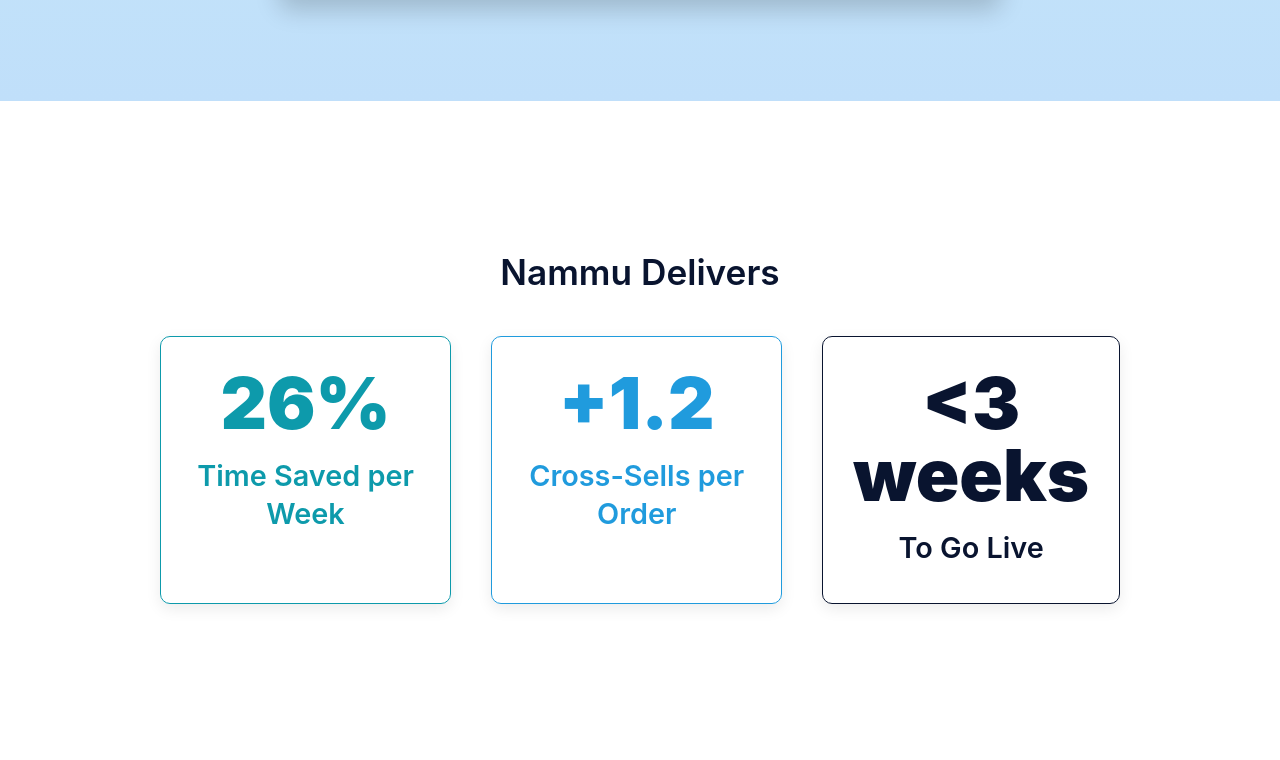
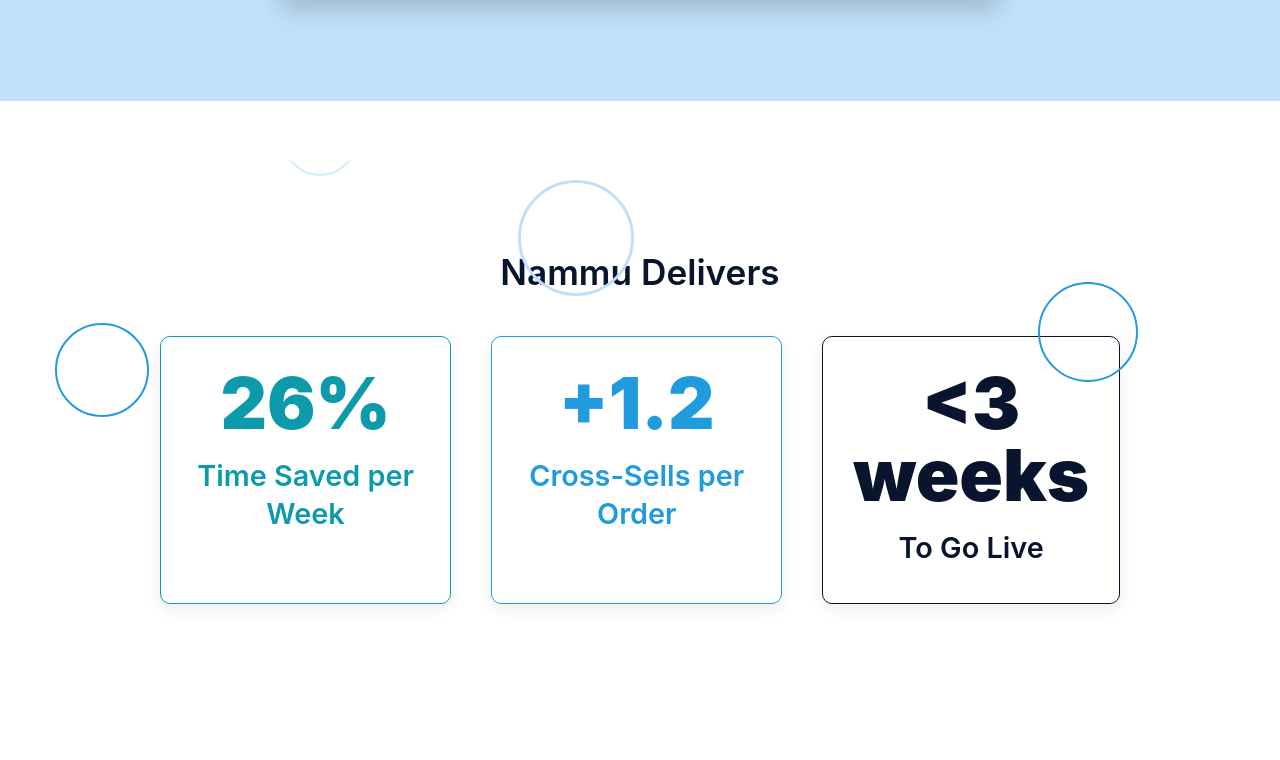
Before and after one commit to nammu-inc/website-frontend, a React (Create React App) app: page / in a window 1280 px wide. Shown: the part 888-1648 px from the top of the page. Built offline with nearby package versions, Linux system fonts and the light colour scheme.

Commit message:
feat: bubbles finally working

```diff
--- a/src/App.js
+++ b/src/App.js
@@ -8,6 +8,7 @@
 import DemoRequestModal from "./components/DemoRequestModal";
 import Header from "./components/Header";
 import HowNammuWorksSection from "./components/HowNammuWorksSection";
+import BubbleBackground from "./components/BubbleBackground";
 
 const App = () => {
   const [isDemoOpen, setIsDemoOpen] = React.useState(false);
@@ -20,11 +21,14 @@
       <Analytics />
       <Header onRequestDemo={openDemo} />
       <HeroSection onRequestDemo={openDemo} />
-      <ImpactSection />
-      <HowNammuWorksSection />
-      <WhyNammuSection />
-      <TestimonialSection />
-      <Footer onRequestDemo={openDemo} />
+      <div style={{ position: "relative", zIndex: 1 }}>
+        <BubbleBackground />
+        <ImpactSection />
+        <HowNammuWorksSection />
+        <WhyNammuSection />
+        <TestimonialSection />
+        <Footer onRequestDemo={openDemo} />
+      </div>
       <DemoRequestModal isOpen={isDemoOpen} onClose={closeDemo} />
     </div>
   );
--- a/src/components/BubbleBackground.js
+++ b/src/components/BubbleBackground.js
@@ -1,9 +1,13 @@
-import React from "react";
+import React, { useEffect, useRef, useState } from "react";
 import { sharedStyles } from "../styles";
 
 const BubbleBackground = () => {
-  // 16 fixed bubble locations manually specified
-  const bubbles = [
+  const containerRef = useRef(null);
+  const [containerHeight, setContainerHeight] = useState(0);
+  const [bubbles, setBubbles] = useState([]);
+
+  // 16 fixed bubble configurations
+  const bubbleConfigs = [
     { id: 0, x: 8, y: 15, radius: 45, strokeColor: sharedStyles.colors.primary.medium, strokeWidth: 2.5 },
     { id: 1, x: 25, y: 8, radius: 35, strokeColor: sharedStyles.colors.secondary.light, strokeWidth: 2 },
     { id: 2, x: 45, y: 12, radius: 55, strokeColor: sharedStyles.colors.primary.light, strokeWidth: 3 },
@@ -22,13 +26,82 @@
     { id: 15, x: 5, y: 95, radius: 33, strokeColor: sharedStyles.colors.secondary.medium, strokeWidth: 2.5 },
   ];
 
+  // Pixels per second for bubble movement
+  const PIXELS_PER_SECOND = 50;
+
+  // Measure container height
+  useEffect(() => {
+    const updateHeight = () => {
+      if (containerRef.current) {
+        setContainerHeight(containerRef.current.offsetHeight);
+      }
+    };
+
+    updateHeight();
+    window.addEventListener('resize', updateHeight);
+    return () => window.removeEventListener('resize', updateHeight);
+  }, []);
+
+  // Initialize bubbles with their starting positions
+  useEffect(() => {
+    if (containerHeight > 0) {
+      setBubbles(bubbleConfigs.map(config => ({
+        ...config,
+        currentY: (config.y / 100) * containerHeight,
+        isFirstCycle: true,
+      })));
+    }
+  }, [containerHeight]);
+
+  // Animate bubbles
+  useEffect(() => {
+    if (bubbles.length === 0 || containerHeight === 0) return;
+
+    const animate = () => {
+      const now = performance.now();
+
+      setBubbles(prevBubbles => prevBubbles.map(bubble => {
+        if (!bubble.lastUpdate) {
+          return { ...bubble, lastUpdate: now };
+        }
+
+        const deltaTime = (now - bubble.lastUpdate) / 1000; // Convert to seconds
+        const speedVariation = 0.8 + (bubble.id % 5) * 0.1;
+        const speed = PIXELS_PER_SECOND * speedVariation;
+        const movement = speed * deltaTime;
+
+        let newY = bubble.currentY - movement;
+        let isFirstCycle = bubble.isFirstCycle;
+
+        // Check if bubble has cleared the top
+        if (newY < -bubble.radius * 2) {
+          // Reset to bottom
+          newY = containerHeight + bubble.radius * 2;
+          isFirstCycle = false;
+        }
+
+        return {
+          ...bubble,
+          currentY: newY,
+          isFirstCycle,
+          lastUpdate: now,
+        };
+      }));
+
+      requestAnimationFrame(animate);
+    };
+
+    const animationId = requestAnimationFrame(animate);
+    return () => cancelAnimationFrame(animationId);
+  }, [bubbles.length, containerHeight]);
+
   const styles = {
     container: {
       position: "absolute",
-      top: 0, // Start at top of sections below hero
+      top: 0,
       left: 0,
       width: "100%",
-      height: "100%", // Only cover sections below hero
+      height: "100%",
       pointerEvents: "none",
       zIndex: 0,
       overflow: "hidden",
@@ -38,70 +111,27 @@
       borderRadius: "50%",
       backgroundColor: "transparent",
       borderStyle: "solid",
+      transition: "none",
     },
   };
 
   return (
-    <div style={styles.container}>
-      {bubbles.map((bubble) => {
-        // No delay - bubbles start floating immediately
-        // More varied durations - using different patterns for each bubble
-        // Each bubble moves at a constant rate but different bubbles have different speeds
-        // Increased max duration to slow down the fastest bubbles
-        const baseDuration = 35 + (bubble.id * 1.7) % 35; // Vary duration between 35-70 seconds
-        const animationDuration = Math.round(baseDuration * 10) / 10; // Round to 1 decimal
-
-        // Calculate the animation so each bubble travels a proportional distance
-        // Bubble starts at y% from top, needs to move y% of container height to reach top
-        // Then after reset, moves full container height (100%) from bottom to top
-        // We use a large fixed container height reference (500vh) to ensure bubbles clear top
-        // But we scale the transform proportionally to each bubble's starting position
-        const containerHeightRef = 500; // Reference height in vh
-        const initialToTopPercent = bubble.y; // Percentage of animation for initial journey
-
-        // Calculate transform: from y% position, need to move up by y% to reach 0% (top)
-        // Using a proportional calculation based on container height reference
-        const initialTransform = -(containerHeightRef * bubble.y / 100); // Move up by y% of reference
-        const bottomTransform = containerHeightRef; // At bottom, 100% below reference
-        const topTransform = -containerHeightRef; // At top, 100% above reference
-
-        const animationName = `floatUp-${bubble.id}`;
-
-        return (
-          <React.Fragment key={bubble.id}>
-            <style>
-              {`
-                @keyframes ${animationName} {
-                  0% {
-                    transform: translate(-50%, 0);
-                  }
-                  ${initialToTopPercent}% {
-                    transform: translate(-50%, ${initialTransform}vh);
-                  }
-                  ${initialToTopPercent + 0.01}% {
-                    transform: translate(-50%, ${bottomTransform}vh);
-                  }
-                  100% {
-                    transform: translate(-50%, ${topTransform}vh);
-                  }
-                }
-              `}
-            </style>
+    <div ref={containerRef} style={styles.container}>
+      {bubbles.map((bubble) => (
         <div
+          key={bubble.id}
           style={{
             ...styles.bubble,
             width: `${bubble.radius * 2}px`,
             height: `${bubble.radius * 2}px`,
             left: `${bubble.x}%`,
-                top: `${bubble.y}%`,
+            top: `${bubble.currentY}px`,
+            transform: 'translateX(-50%)',
             borderColor: bubble.strokeColor,
             borderWidth: `${bubble.strokeWidth}px`,
-                animation: `${animationName} ${animationDuration}s linear infinite`,
           }}
         />
-          </React.Fragment>
-        );
-      })}
+      ))}
     </div>
   );
 };
```
Lines whose indentation alone changed are shown as unchanged.
